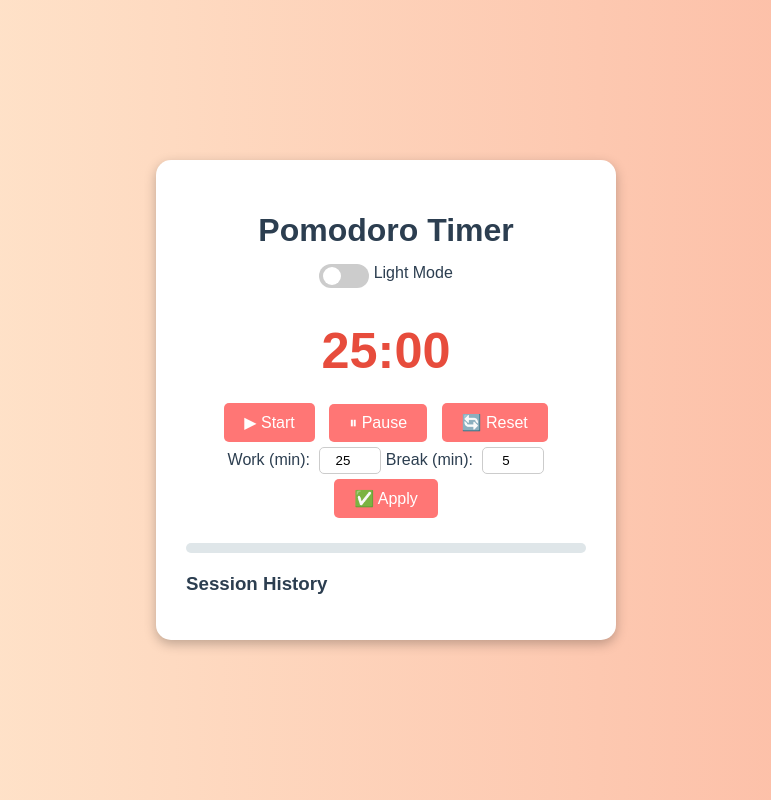
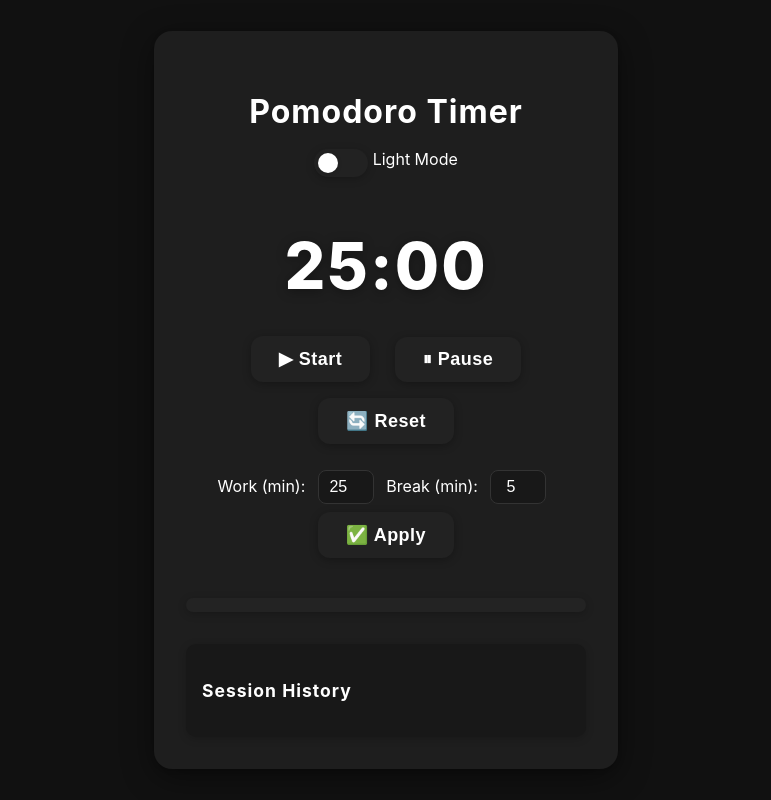
Before and after one commit to Momcilo20/PomodoroTimer, a plain HTML site: page index.html in a window 1280 px wide. Shown: the whole page, without its empty margins (254-1025 px from the left). Drawn offline with Linux system fonts and the light colour scheme.

Commit message:
Update styles.css
Updated style and vision for the Pomodoro Timer.

```diff
--- a/styles.css
+++ b/styles.css
@@ -1,119 +1,164 @@
-/* Base */
 :root {
-    --bg-light: linear-gradient(to right, #ffecd2, #fcb69f);
-    --bg-dark: linear-gradient(to right, #232526, #414345);
-    --text-light: #2c3e50;
-    --text-dark: #ecf0f1;
-    --timer-color: #e74c3c;
-    --btn-color: #ff7675;
-    --btn-hover: #d63031;
-    --bar-color: #55efc4;
+    --bg-main: #111111;
+    --bg-secondary: #181818;
+    --bg-container: #1e1e1e;
+    --text-main: #ffffff;
+    --text-secondary: #cccccc;
+    --shadow-strong: 0 8px 32px rgba(0,0,0,0.45), 0 1.5px 4px rgba(0,0,0,0.18);
+    --shadow-btn: 0 4px 16px rgba(0,0,0,0.35), 0 1px 2px rgba(0,0,0,0.12);
+    --btn-bg: #222222;
+    --btn-bg-hover: #333333;
+    --btn-text: #fff;
+    --btn-shadow: 0 2px 8px rgba(0,0,0,0.28);
+    --timer-color: #fff;
+    --progress-bg: #232323;
+    --progress-bar: #fff;
+    --border-radius: 18px;
+    --transition: 0.3s cubic-bezier(.4,0,.2,1);
+    --font-main: 'Inter', 'Segoe UI', Arial, sans-serif;
+}
+
+/* Reset & Base */
+html, body {
+    height: 100%;
+    margin: 0;
+    padding: 0;
+    box-sizing: border-box;
 }
 
 body {
-    font-family: 'Arial', sans-serif;
-    text-align: center;
-    background: var(--bg-light);
-    color: var(--text-light);
-    transition: background 0.5s ease, color 0.5s ease;
-    height: 100vh;
+    min-height: 100vh;
+    background: var(--bg-main);
+    color: var(--text-main);
+    font-family: var(--font-main);
     display: flex;
     justify-content: center;
     align-items: center;
-    margin: 0;
-}
-
-body.dark {
-    background: var(--bg-dark);
-    color: var(--text-dark);
+    transition: background var(--transition), color var(--transition);
 }
 
 .container {
-    background: white;
-    padding: 30px;
-    border-radius: 15px;
-    box-shadow: 0 4px 12px rgba(0, 0, 0, 0.25);
-    text-align: center;
+    background: var(--bg-container);
+    color: var(--text-main);
+    padding: 40px 32px 32px 32px;
+    border-radius: var(--border-radius);
+    box-shadow: var(--shadow-strong);
     width: 100%;
     max-width: 400px;
-    transition: background 0.5s ease;
-}
-
-body.dark .container {
-    background: #2f3542;
+    min-width: 300px;
+    text-align: center;
+    transition: background var(--transition), color var(--transition), box-shadow var(--transition);
+    position: relative;
 }
 
 h1, h3 {
-    margin-bottom: 15px;
+    margin-bottom: 18px;
+    font-weight: 700;
+    letter-spacing: 1px;
+    color: var(--text-main);
 }
 
 .timer {
-    font-size: 48px;
-    font-weight: bold;
+    font-size: 64px;
+    font-weight: 800;
     color: var(--timer-color);
-    margin: 20px 0;
-    transition: transform 0.3s ease;
+    margin: 32px 0 24px 0;
+    letter-spacing: 2px;
+    text-shadow: 0 2px 12px rgba(0,0,0,0.35);
+    transition: color var(--transition), text-shadow var(--transition);
 }
 
 .timer.animated {
-    animation: pulse 1s ease-in-out infinite alternate;
+    animation: pulse 1.2s ease-in-out infinite alternate;
 }
 
 @keyframes pulse {
-    0% { transform: scale(1); }
-    100% { transform: scale(1.05); }
+    0% { transform: scale(1);}
+    100% { transform: scale(1.06);}
+}
+
+/* Controls & Buttons */
+.controls,
+.settings {
+    margin: 18px 0 0 0;
 }
 
 .controls button,
 .settings button {
-    margin: 5px;
-    padding: 10px 20px;
+    margin: 8px 10px;
+    padding: 12px 28px;
     border: none;
-    background: var(--btn-color);
-    color: white;
-    font-size: 16px;
-    border-radius: 5px;
+    background: var(--btn-bg);
+    color: var(--btn-text);
+    font-size: 18px;
+    font-weight: 600;
+    border-radius: 12px;
     cursor: pointer;
-    transition: background 0.3s ease;
+    box-shadow: var(--btn-shadow);
+    transition: background var(--transition), box-shadow var(--transition), transform var(--transition);
+    outline: none;
+    letter-spacing: 0.5px;
+    position: relative;
 }
 
 .controls button:hover,
 .settings button:hover {
-    background: var(--btn-hover);
+    background: var(--btn-bg-hover);
+    box-shadow: 0 6px 24px rgba(0,0,0,0.45);
+    transform: translateY(-2px) scale(1.04);
+}
+
+.controls button:active,
+.settings button:active {
+    transform: scale(0.98);
 }
 
 .settings input {
-    width: 50px;
+    width: 54px;
     text-align: center;
-    padding: 5px;
-    border-radius: 5px;
-    border: 1px solid #ccc;
-    margin-left: 5px;
+    padding: 7px 0;
+    border-radius: 8px;
+    border: 1.5px solid #333;
+    background: #181818;
+    color: var(--text-main);
+    font-size: 16px;
+    margin-left: 8px;
+    margin-right: 8px;
+    outline: none;
+    transition: border var(--transition), background var(--transition);
 }
 
+.settings input:focus {
+    border: 1.5px solid #fff;
+    background: #232323;
+}
+
+/* Progress Bar */
 .progress-container {
     width: 100%;
-    height: 10px;
-    background: #dfe6e9;
-    border-radius: 5px;
-    margin-top: 20px;
+    height: 14px;
+    background: var(--progress-bg);
+    border-radius: 8px;
+    margin-top: 32px;
     overflow: hidden;
+    box-shadow: 0 2px 8px rgba(0,0,0,0.22);
 }
 
 #progress-bar {
     width: 0%;
     height: 100%;
-    background: var(--bar-color);
+    background: var(--progress-bar);
     transition: width 1s linear;
+    border-radius: 8px 0 0 8px;
 }
 
 /* Toggle Switch */
 .switch {
     position: relative;
     display: inline-block;
-    width: 50px;
-    height: 24px;
-    margin-bottom: 15px;
+    width: 54px;
+    height: 28px;
+    margin-bottom: 18px;
 }
 .switch input {
     opacity: 0;
@@ -122,35 +167,72 @@ h1, h3 {
 }
 .slider {
     position: absolute;
-    top: 0; left: 0;
-    right: 0; bottom: 0;
-    background-color: #ccc;
+    top: 0; left: 0; right: 0; bottom: 0;
+    background-color: #222;
     border-radius: 34px;
-    transition: .4s;
+    transition: background var(--transition);
+    box-shadow: 0 2px 8px rgba(0,0,0,0.22);
 }
 .slider:before {
     position: absolute;
     content: "";
-    height: 18px; width: 18px;
-    left: 4px; bottom: 3px;
-    background-color: white;
+    height: 20px; width: 20px;
+    left: 4px; bottom: 4px;
+    background-color: #fff;
     border-radius: 50%;
-    transition: .4s;
+    transition: transform var(--transition), background var(--transition);
+    box-shadow: 0 1px 4px rgba(0,0,0,0.18);
 }
 input:checked + .slider {
-    background-color: #4cd137;
+    background-color: #fff;
 }
 input:checked + .slider:before {
+    background: #222;
     transform: translateX(26px);
 }
 
 /* History */
 .history {
-    margin-top: 20px;
+    margin-top: 32px;
     text-align: left;
+    color: var(--text-secondary);
+    font-size: 15px;
+    background: var(--bg-secondary);
+    border-radius: 10px;
+    padding: 18px 16px;
+    box-shadow: 0 2px 8px rgba(0,0,0,0.18);
 }
+
 #history-list {
     list-style: none;
     padding-left: 0;
-    font-size: 14px;
+    margin: 0;
 }
+
+#history-list li {
+    padding: 6px 0;
+    border-bottom: 1px solid #232323;
+}
+
+#history-list li:last-child {
+    border-bottom: none;
+}
+
+/* Responsive */
+@media (max-width: 500px) {
+    .container {
+        padding: 24px 8px 18px 8px;
+        min-width: unset;
+    }
+    .timer {
+        font-size: 44px;
+    }
+    .controls button,
+    .settings button {
+        padding: 10px 14px;
+        font-size: 16px;
+    }
+    .progress-container {
+        height: 10px;
+    }
+}
```
